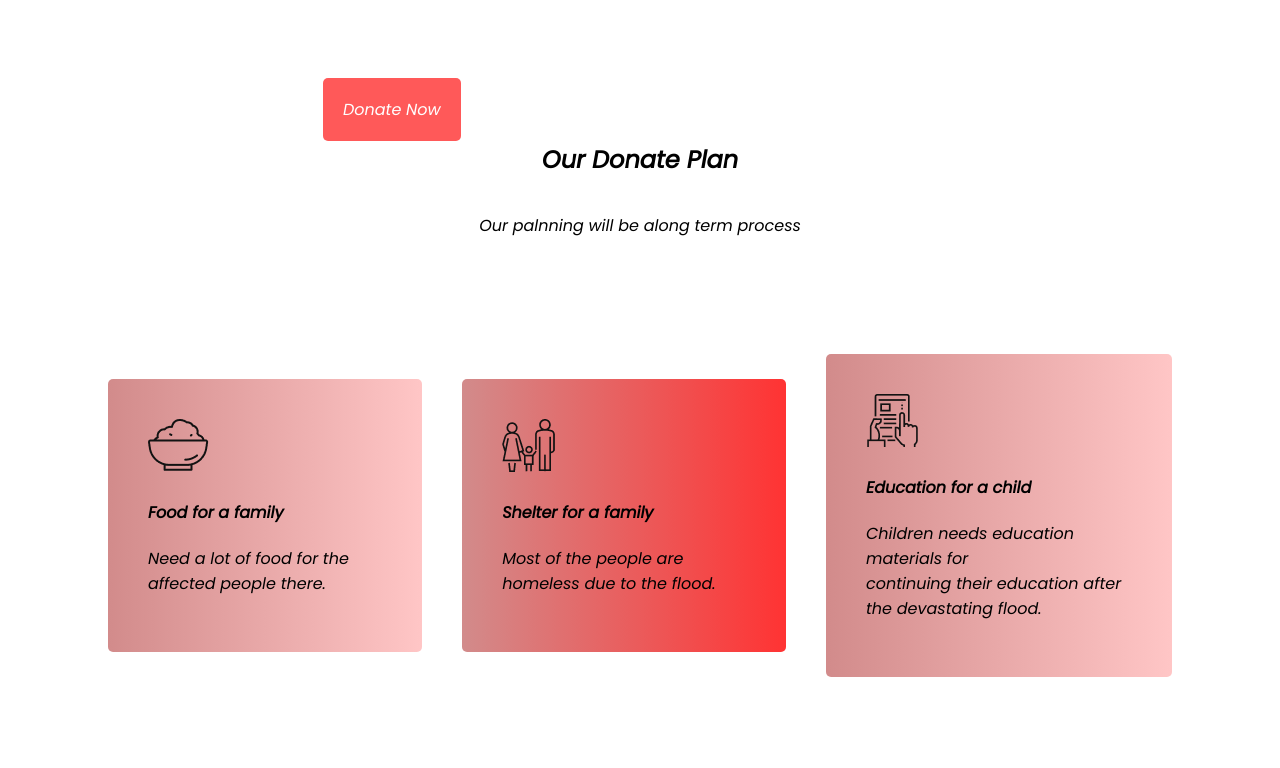
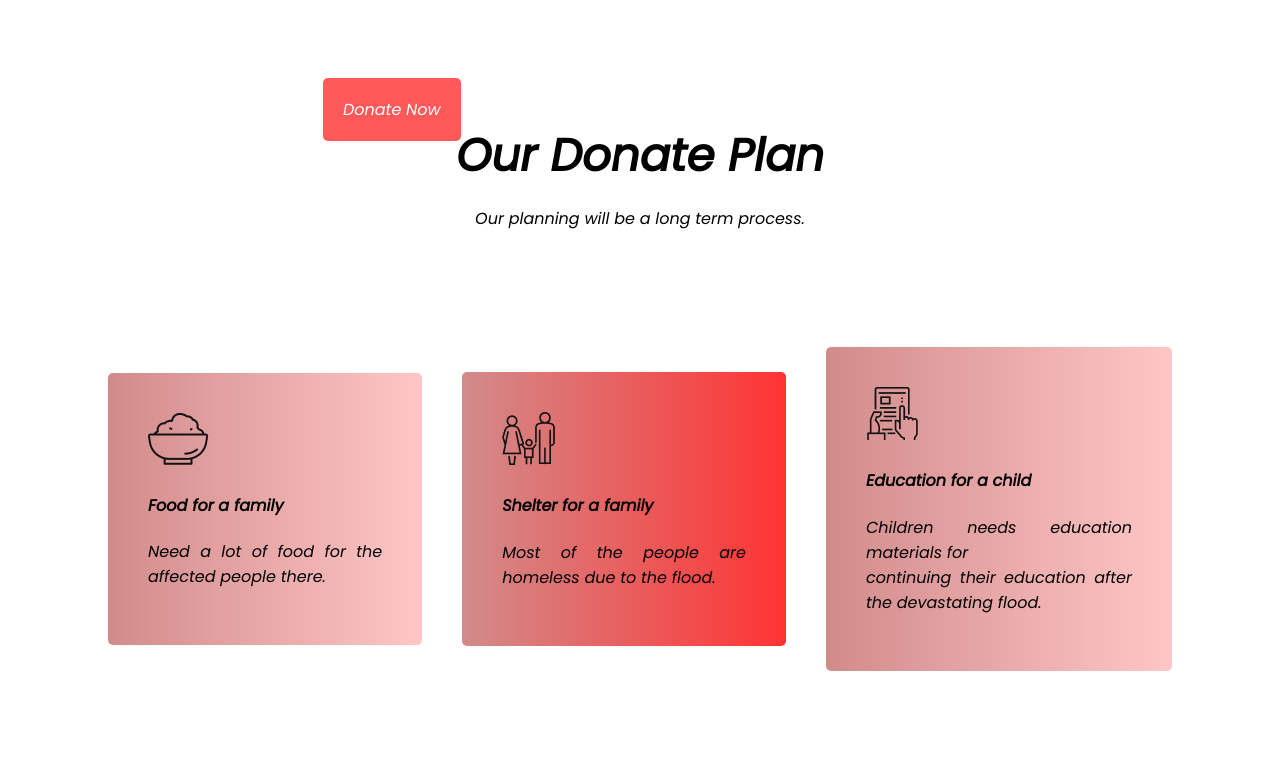
Before and after one commit to ihsan16110/donate-today, a plain HTML site: page index.html in a window 1280 px wide. Shown: the part 1109-1877 px from the top of the page. Drawn offline with Linux system fonts and the light colour scheme.

Commit message:
css update

```diff
--- a/index.html
+++ b/index.html
@@ -85,7 +85,7 @@
             </h1>
         </div>
         <div class="planning-details-3">
-            <p>Our palnning will be along term process</p>
+            <p>Our planning will be a long term process.</p>
         </div>
         <div class="plannings">
             <div id="food">
--- a/style.css
+++ b/style.css
@@ -161,7 +161,8 @@ body {
     border-bottom-style: 1px solid #000000;
 }
 
-.setion-3 .plan-headline h1 {
+.setion-3,
+.plan-headline h1 {
     font-weight: bold;
     font-size: 45px;
     margin-bottom: 0;
@@ -183,12 +184,14 @@ body {
 }
 
 #food {
+    text-align: justify;
     background: rgb(252, 252, 252);
     background: linear-gradient(90deg, rgba(252, 252, 252, 1) 0%, rgba(210, 139, 139, 1) 0%,
             rgba(255, 198, 198, 1)100%);
 }
 
 #shelter {
+    text-align: justify;
     background: rgb(252, 252, 252);
     background: linear-gradient(90deg, rgba(252, 252, 252, 1) 0%, rgba(210, 139, 139, 1) 0%,
             rgba(255, 51, 51, 1)100%);
@@ -196,6 +199,7 @@ body {
 
 
 #education {
+    text-align: justify;
     background: rgb(252, 252, 252);
     background: linear-gradient(90deg, rgba(252, 252, 252, 1) 0%, rgba(210, 139, 139, 1) 0%,
             rgba(255, 198, 198, 1)100%);
@@ -209,7 +213,7 @@ body {
     text-decoration: none;
     background-color: #FF5959;
     border-radius: 5px;
-    margin: 20px 10px 10px 10px;
+    /* margin: 20px 10px 10px 10px; */
 
 }
 
```
